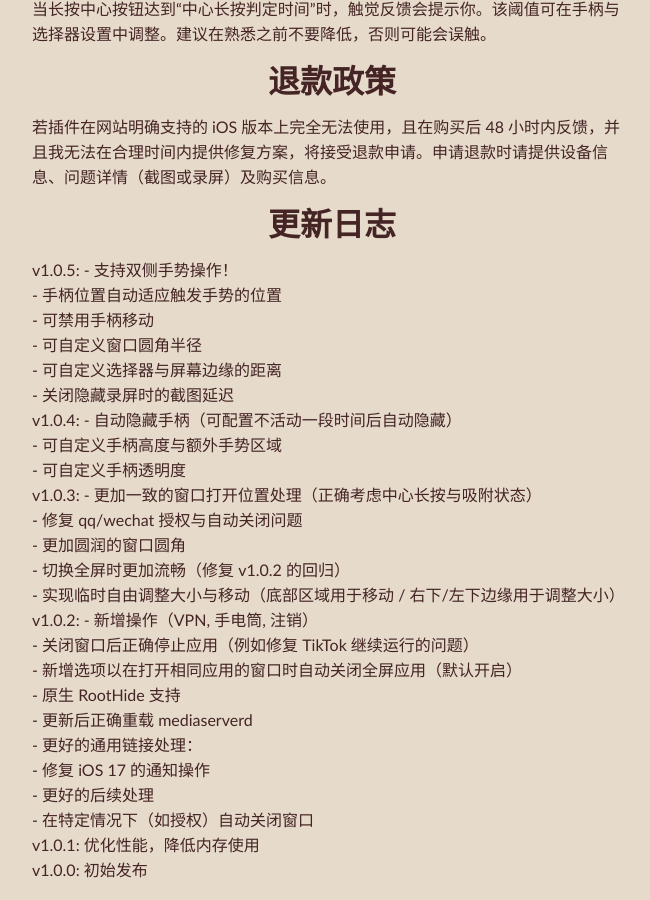
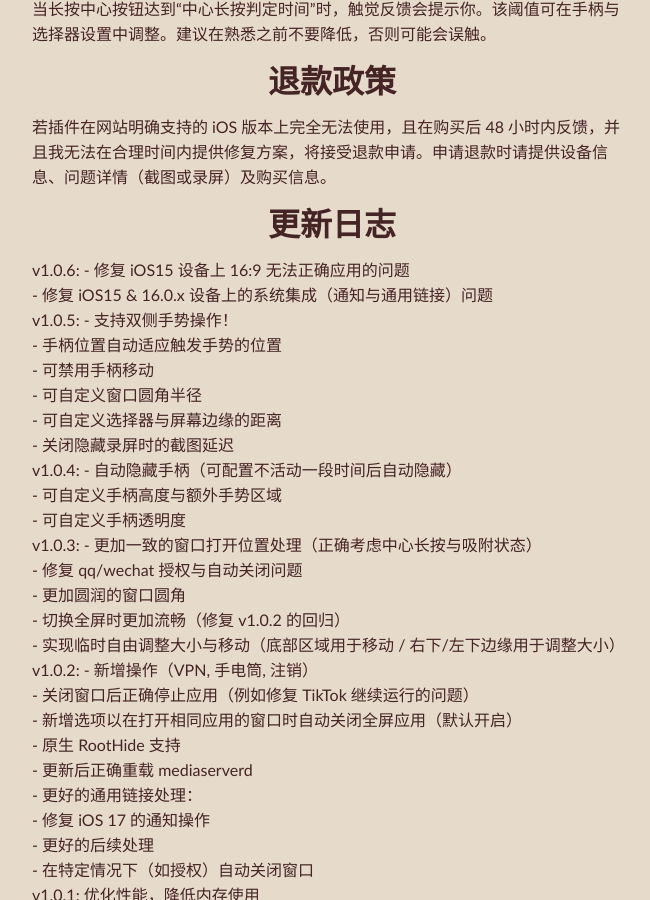
Before and after one commit to m4fn3/repo, a Jekyll site: the page web/Myrtle_zh_hans.html, which Jekyll copies as it is, in a window 1280 px wide and 900 px high, scrolled down 3019 px. Shown: the whole window, without its empty margins (308-958 px from the left). Built offline with Jekyll 4.4.1, drawn with Linux system fonts in a browser that asks for light colours; nearby versions of some CDN libraries.

```diff
--- a/web/Myrtle.html
+++ b/web/Myrtle.html
@@ -158,6 +158,8 @@
             </p>
             <h1>Changelogs</h1>
             <p>
+                v1.0.6: - Fixed 16:9 to properly apply 16:9 on ios15 devices <br>
+                - Fixed system integrations (notifications and universal links) on ios 15 & 16.0.x devices <br>
                 v1.0.5: - Option to allow gestures on both sides! <br>
                 - Automatically adapt handle position to the place where gesture is triggered <br>
                 - Option to disable handle movements <br>
--- a/web/Myrtle_zh_hans.html
+++ b/web/Myrtle_zh_hans.html
@@ -161,6 +161,8 @@
 			</p>
 			<h1>更新日志</h1>
 			<p>
+				v1.0.6: - 修复 iOS15 设备上 16:9 无法正确应用的问题<br>
+				- 修复 iOS15 & 16.0.x 设备上的系统集成（通知与通用链接）问题<br>
 				v1.0.5: - 支持双侧手势操作！<br>
 				- 手柄位置自动适应触发手势的位置<br>
 				- 可禁用手柄移动<br>
```
Also changed, not shown: 3 other files.
